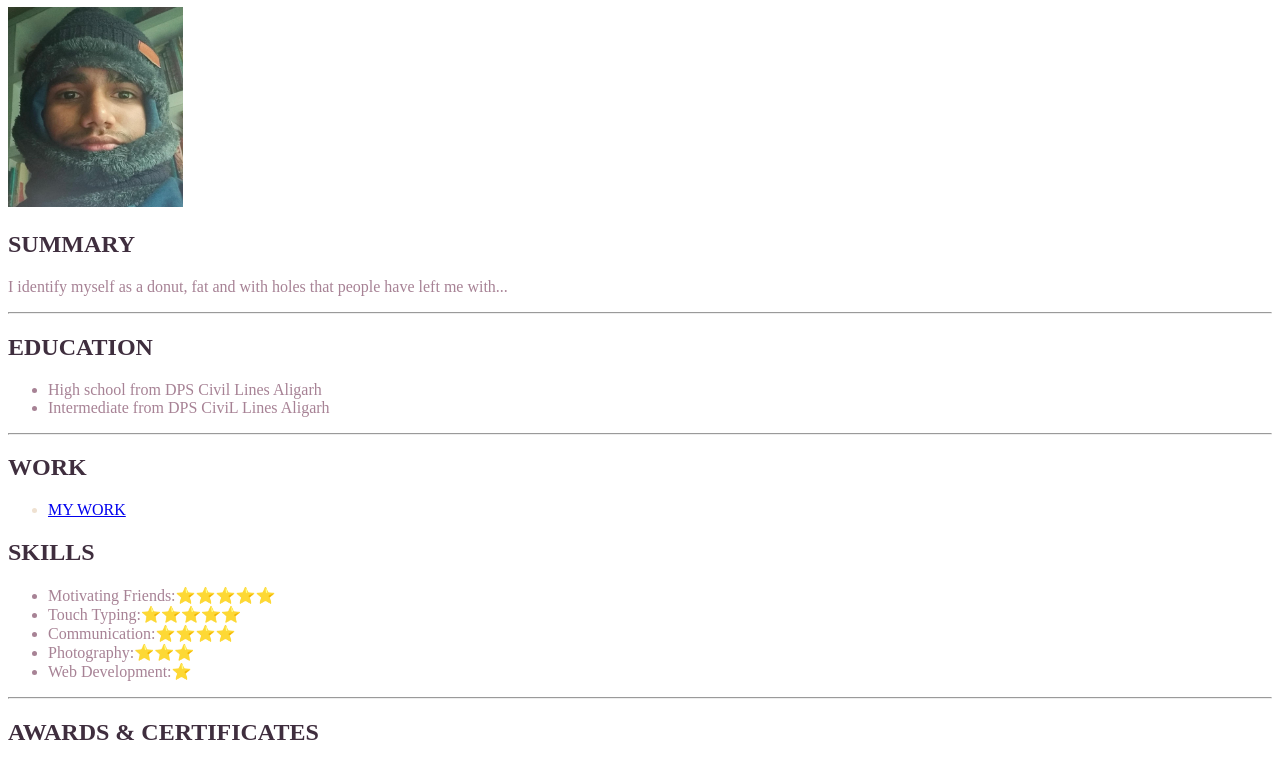
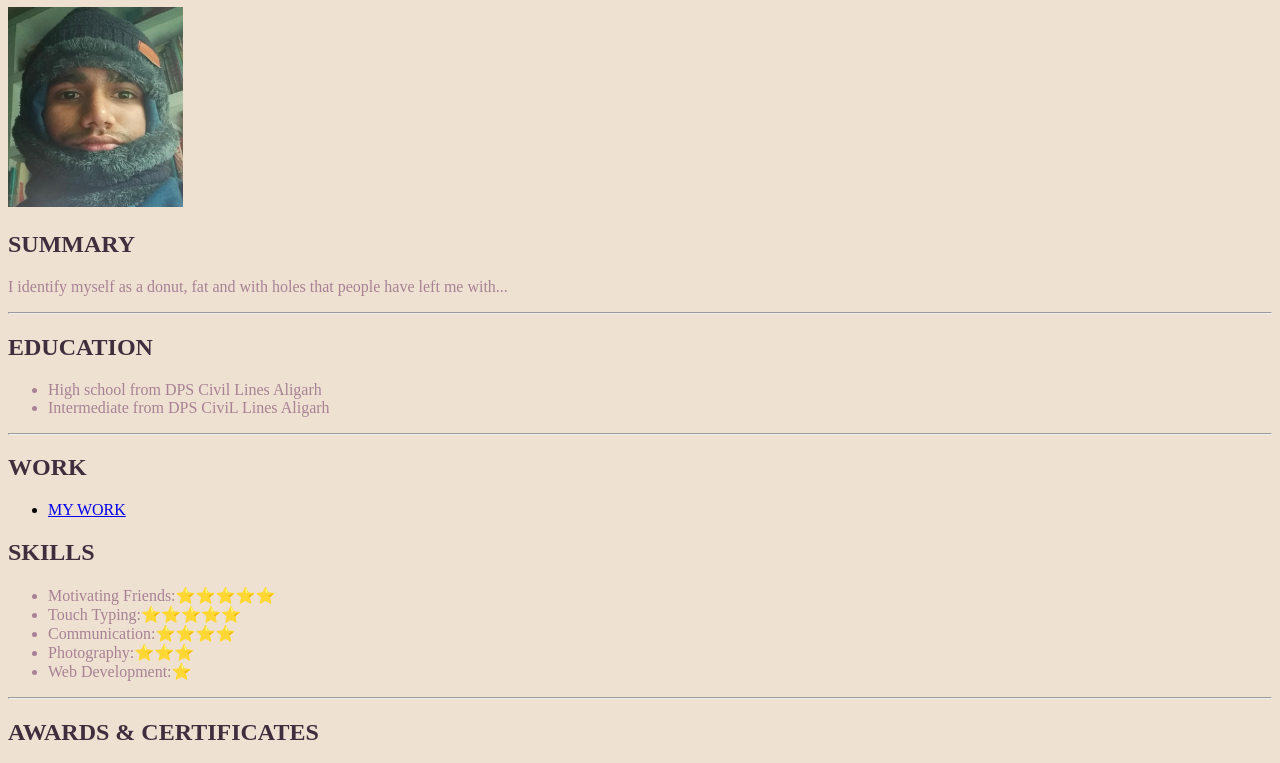
Before and after one commit to Clutch-god-42/My-Resume, a plain HTML site: page index.html in a window 1280 px wide. Shown: the part 73-836 px from the top of the page. Drawn offline with Linux system fonts and the light colour scheme.

Commit message:
Update index.html

```diff
--- a/index.html
+++ b/index.html
@@ -7,7 +7,7 @@
     <title>My Resume</title>
     <style>
          html {
-             color:#EFE1D1;
+            background-color:#EFE1D1;
          }
          h1 {
             color:#331D2C;
```
